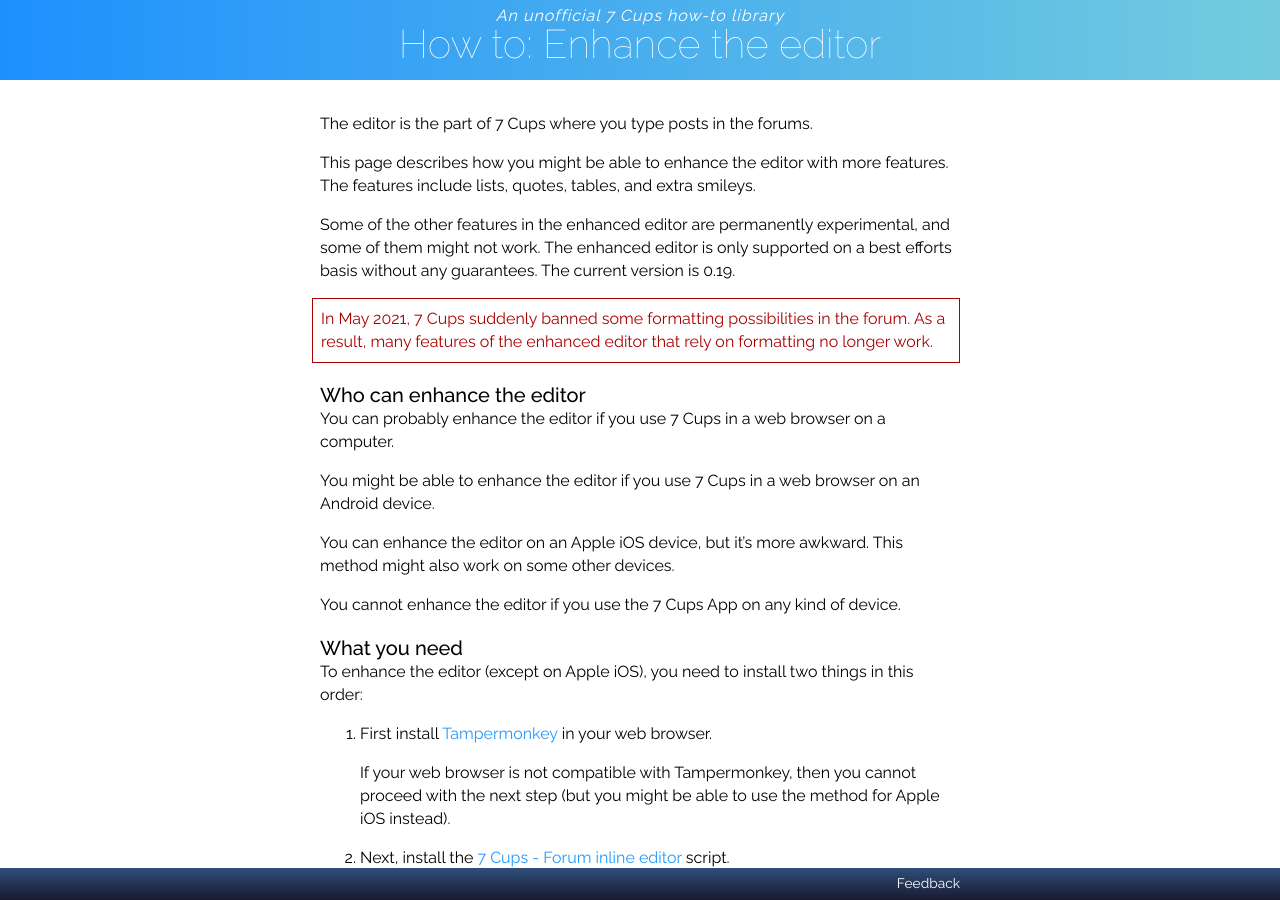
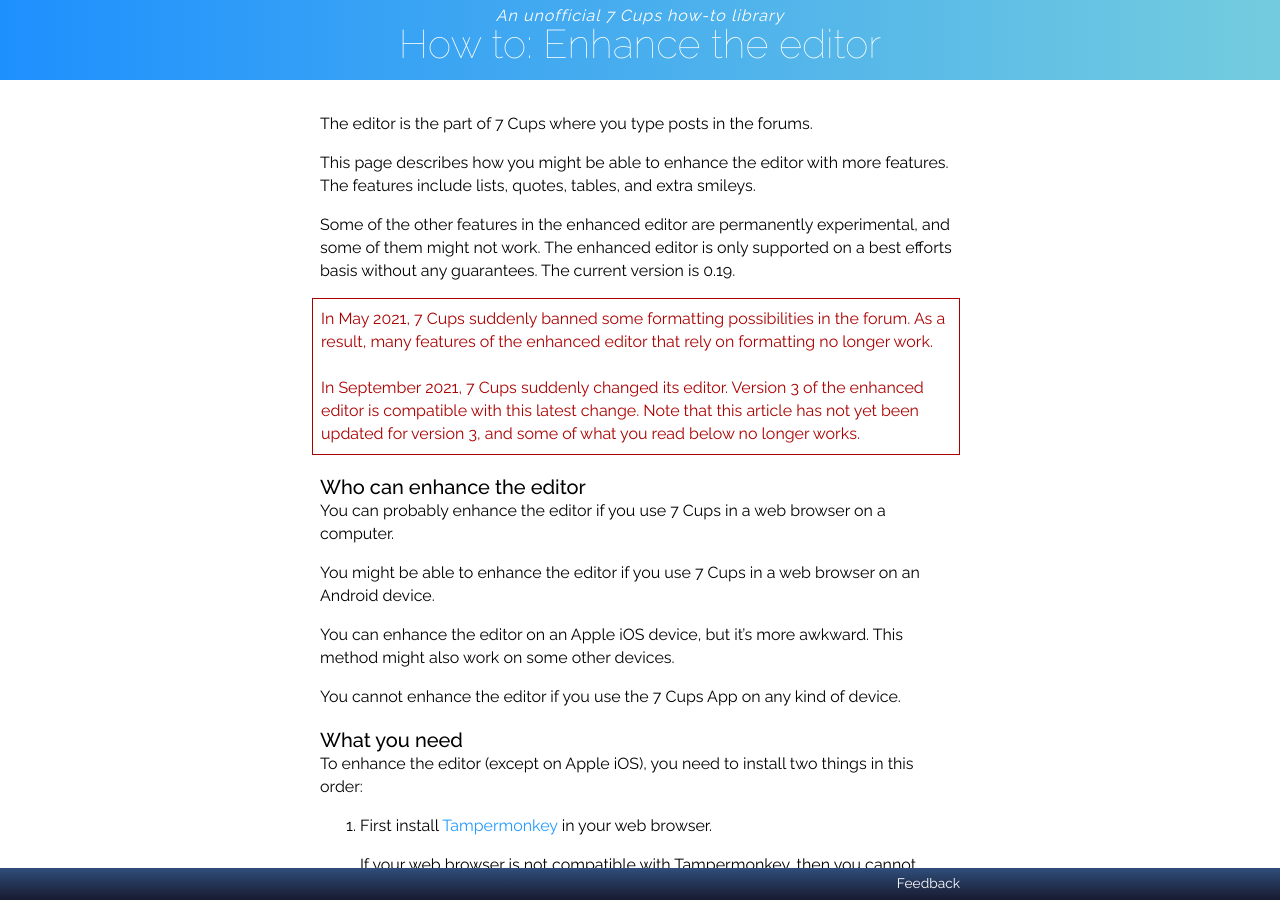
Before and after one commit to RarelyCharlie/rarelycharlie.github.io, a Jekyll site: the page built from _howto/editor.md, in a window 1280 px wide and 900 px high. Built offline with Jekyll 4.4.1, drawn with Linux system fonts in a browser that asks for light colours; emoji names are drawn with the system emoji font.

Commit message:
v3 notes

```diff
--- a/_howto/editor.md
+++ b/_howto/editor.md
@@ -34,7 +34,7 @@ This page describes how you might be able to enhance the editor with more featur
 
 Some of the other features in the enhanced editor are permanently experimental, and some of them might not work. The enhanced editor is only supported on a best efforts basis without any guarantees. The current version is 0.19.
 
-<p style="color: #a00; border: 1px solid #a00; padding: 1ex; margin-left: -1ex;">In May 2021, 7 Cups suddenly banned some formatting possibilities in the forum. As a result, many features of the enhanced editor that rely on formatting no longer work.</p>
+<p style="color: #a00; border: 1px solid #a00; padding: 1ex; margin-left: -1ex;">In May 2021, 7 Cups suddenly banned some formatting possibilities in the forum. As a result, many features of the enhanced editor that rely on formatting no longer work.<br><br>In September 2021, 7 Cups suddenly changed its editor. Version 3 of the enhanced editor is compatible with this latest change. Note that this article has not yet been updated for version 3, and some of what you read below no longer works.</p>
 
 
 
```
